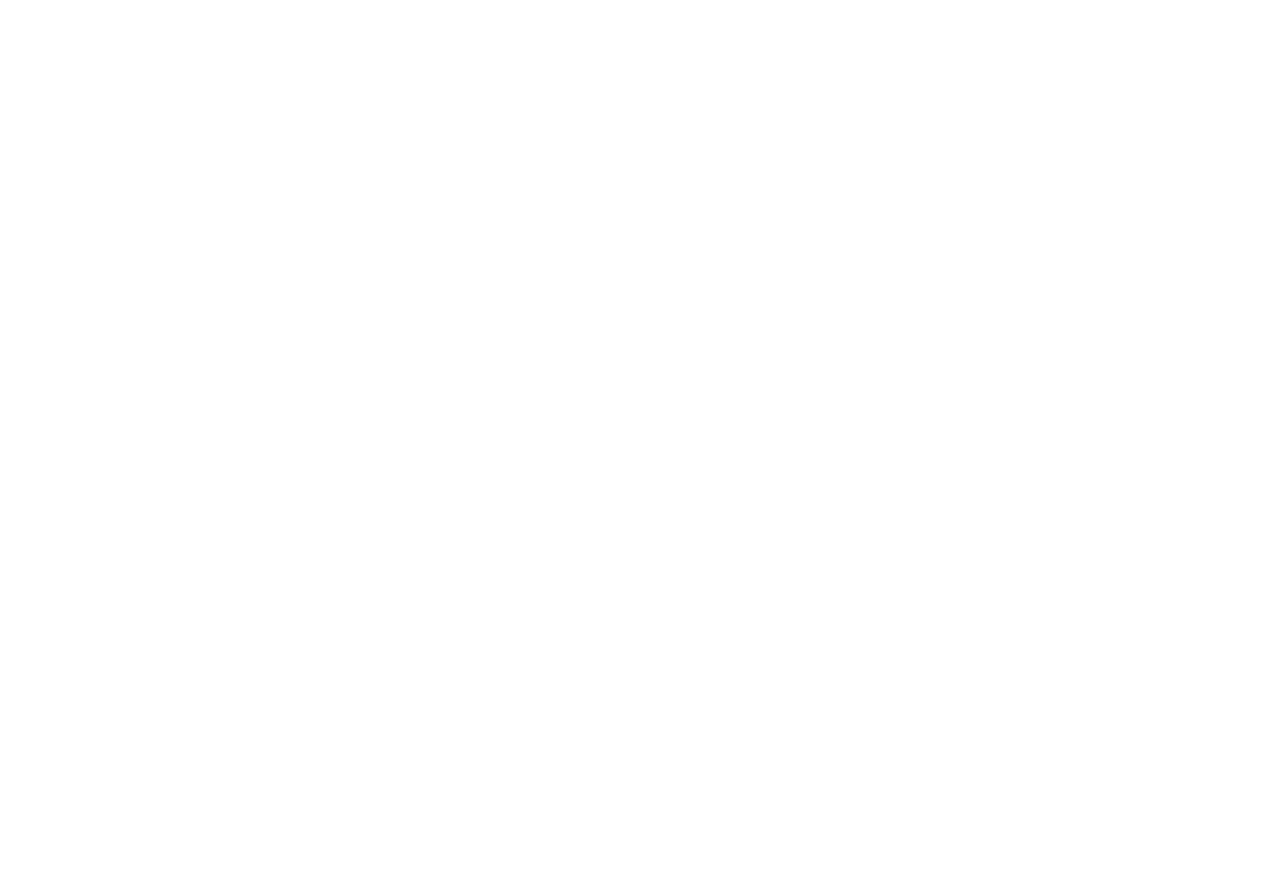
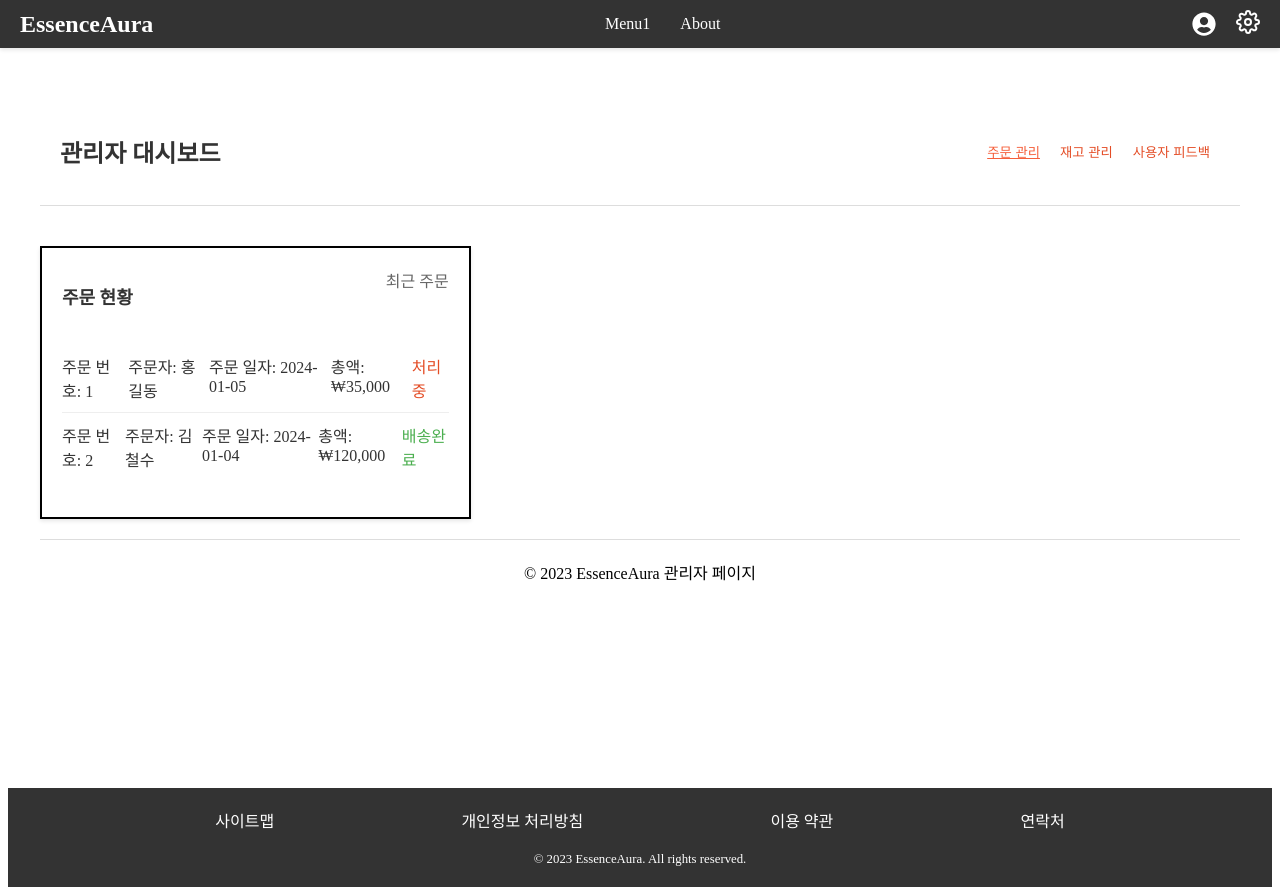
Before and after one commit to Akows/prj08EssenceAura, a React (Vite) app in the folder frontend/: page /admin in a window 1280 px wide. Before the commit this address had no page. Before the commit the page ends 800 px from the top, so only its background shows below. Built offline with nearby package versions, Linux system fonts and the light colour scheme.

Commit message:
Design: 관리자 대시보드 페이지, 주문 관리 컴포넌트 UI 1차 구현.

```diff
--- a/frontend/src/App.tsx
+++ b/frontend/src/App.tsx
@@ -12,6 +12,7 @@
 import UserProfilePage from './pages/auth/UserProfilePage';
 import FindAccountPage from './pages/auth/FindAccountPage';
 import PaymentConfirmationPage from './pages/shop/PaymentConfirmationPage';
+import AdminDashboardPage from './pages/admin/AdminDashboardPage';
 
 function App() {
     return (
@@ -29,12 +30,14 @@
                         element={<PaymentConfirmationPage />}
                     />
 
-                    <Route path="home" element={<ShopPage />} />
-
                     <Route path="signup" element={<RegistrationPage />} />
                     <Route path="login" element={<LoginPage />} />
                     <Route path="find" element={<FindAccountPage />} />
                     <Route path="user" element={<UserProfilePage />} />
+
+                    <Route path="admin" element={<AdminDashboardPage />} />
+
+                    <Route path="home" element={<ShopPage />} />
                 </Route>
             </Routes>
         </BrowserRouter>
--- /dev/null
+++ b/frontend/src/components/admin/OrderManagement.tsx
@@ -0,0 +1,101 @@
+import React from 'react';
+import styled from 'styled-components';
+
+interface Status {
+    status: string;
+}
+
+const OrderCard = styled.div`
+    background: white;
+    border: 1px solid #ddd;
+    margin-top: 20px;
+    padding: 20px;
+    box-shadow: 0 2px 4px rgba(0, 0, 0, 0.1);
+`;
+
+const OrderHeader = styled.div`
+    display: flex;
+    justify-content: space-between;
+    margin-bottom: 20px;
+`;
+
+const OrderTitle = styled.h2`
+    font-size: 18px;
+    color: #333;
+`;
+
+const OrderDate = styled.span`
+    color: #666;
+`;
+
+const OrderList = styled.ul`
+    list-style: none;
+    padding: 0;
+`;
+
+const OrderItem = styled.li`
+    padding: 10px 0;
+    border-bottom: 1px solid #eee;
+
+    &:last-child {
+        border-bottom: none;
+    }
+`;
+
+const OrderDetail = styled.div`
+    display: flex;
+    justify-content: space-between;
+`;
+
+const OrderInfo = styled.span`
+    color: #333;
+`;
+
+const OrderStatus = styled.span<Status>`
+    color: ${({ status }) => (status === '처리중' ? '#e44d26' : '#4CAF50')};
+`;
+
+const OrderManagement: React.FC = () => {
+    const orders = [
+        {
+            id: 1,
+            date: '2024-01-05',
+            customer: '홍길동',
+            total: '₩35,000',
+            status: '처리중',
+        },
+        {
+            id: 2,
+            date: '2024-01-04',
+            customer: '김철수',
+            total: '₩120,000',
+            status: '배송완료',
+        },
+    ];
+
+    return (
+        <OrderCard>
+            <OrderHeader>
+                <OrderTitle>주문 현황</OrderTitle>
+                <OrderDate>최근 주문</OrderDate>
+            </OrderHeader>
+            <OrderList>
+                {orders.map((order) => (
+                    <OrderItem key={order.id}>
+                        <OrderDetail>
+                            <OrderInfo>주문 번호: {order.id}</OrderInfo>
+                            <OrderInfo>주문자: {order.customer}</OrderInfo>
+                            <OrderInfo>주문 일자: {order.date}</OrderInfo>
+                            <OrderInfo>총액: {order.total}</OrderInfo>
+                            <OrderStatus status={order.status}>
+                                {order.status}
+                            </OrderStatus>
+                        </OrderDetail>
+                    </OrderItem>
+                ))}
+            </OrderList>
+        </OrderCard>
+    );
+};
+
+export default OrderManagement;
--- /dev/null
+++ b/frontend/src/pages/admin/AdminDashboardPage.tsx
@@ -0,0 +1,125 @@
+import React, { useState } from 'react';
+import styled from 'styled-components';
+import OrderManagement from '../../components/admin/OrderManagement';
+
+const DashboardContainer = styled.div`
+    margin: 30px;
+    width: 100%; // 화면 전체 폭을 사용하도록 변경
+    max-width: 1200px;
+    padding: 20px;
+
+    @media (max-width: 768px) {
+        padding: 10px;
+    }
+`;
+
+const DashboardHeader = styled.header`
+    padding: 20px;
+    border-bottom: 1px solid #ddd;
+    display: flex;
+    justify-content: space-between;
+    align-items: center;
+`;
+
+const HeaderTitle = styled.h1`
+    font-size: 24px;
+    color: #333;
+`;
+
+const TabLink = styled.button`
+    background: none;
+    border: none;
+    color: #e44d26;
+    padding: 10px;
+    cursor: pointer;
+
+    &:hover {
+        text-decoration: underline;
+    }
+
+    &.active {
+        color: #f55f3b;
+        text-decoration: underline;
+    }
+`;
+
+const DashboardMain = styled.main`
+    width: 100%;
+    display: grid;
+    grid-template-columns: repeat(3, 1fr);
+    gap: 20px;
+    padding: 20px 0;
+
+    & > * {
+        width: 100%;
+        border: 2px solid black;
+    }
+
+    @media (max-width: 768px) {
+        grid-template-columns: 1fr;
+    }
+`;
+
+const Card = styled.div`
+    background: white;
+    border: 1px solid #ddd;
+    padding: 20px;
+    box-shadow: 0 2px 4px rgba(0, 0, 0, 0.1);
+`;
+
+const DashboardFooter = styled.footer`
+    padding: 20px;
+    text-align: center;
+    border-top: 1px solid #ddd;
+`;
+
+const AdminDashboardPage: React.FC = () => {
+    const [activeTab, setActiveTab] = useState('orders');
+
+    const renderContent = () => {
+        switch (activeTab) {
+        case 'orders':
+            return <OrderManagement />;
+        case 'stock':
+            return <Card>재고 관리 내용</Card>;
+        case 'feedback':
+            return <Card>사용자 피드백 내용</Card>;
+        default:
+            return <Card>선택된 탭에 해당하는 정보가 없습니다.</Card>;
+        }
+    };
+
+    return (
+        <DashboardContainer>
+            <DashboardHeader>
+                <HeaderTitle>관리자 대시보드</HeaderTitle>
+                <div>
+                    <TabLink
+                        onClick={() => setActiveTab('orders')}
+                        className={activeTab === 'orders' ? 'active' : ''}
+                    >
+                        주문 관리
+                    </TabLink>
+                    <TabLink
+                        onClick={() => setActiveTab('stock')}
+                        className={activeTab === 'stock' ? 'active' : ''}
+                    >
+                        재고 관리
+                    </TabLink>
+                    <TabLink
+                        onClick={() => setActiveTab('feedback')}
+                        className={activeTab === 'feedback' ? 'active' : ''}
+                    >
+                        사용자 피드백
+                    </TabLink>
+                </div>
+            </DashboardHeader>
+            <DashboardMain>{renderContent()}</DashboardMain>
+            <DashboardFooter>
+                &copy; {new Date().getFullYear()} EssenceAura 관리자 페이지
+            </DashboardFooter>
+        </DashboardContainer>
+    );
+};
+
+export default AdminDashboardPage;
```
